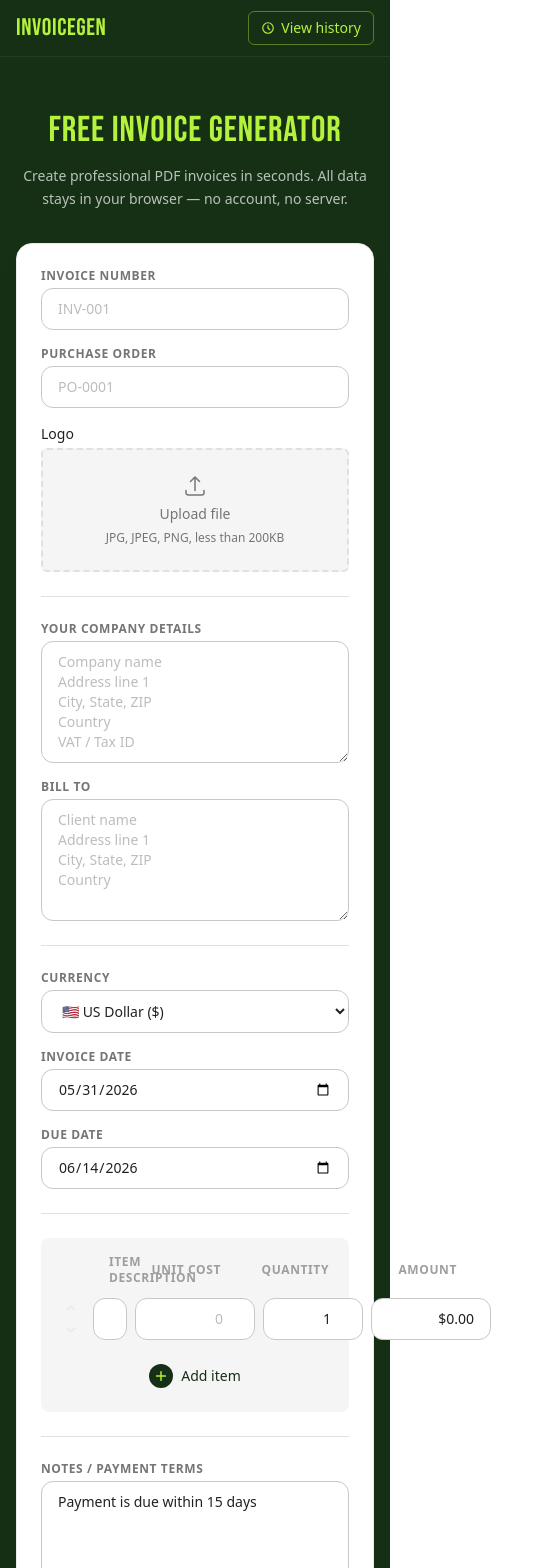
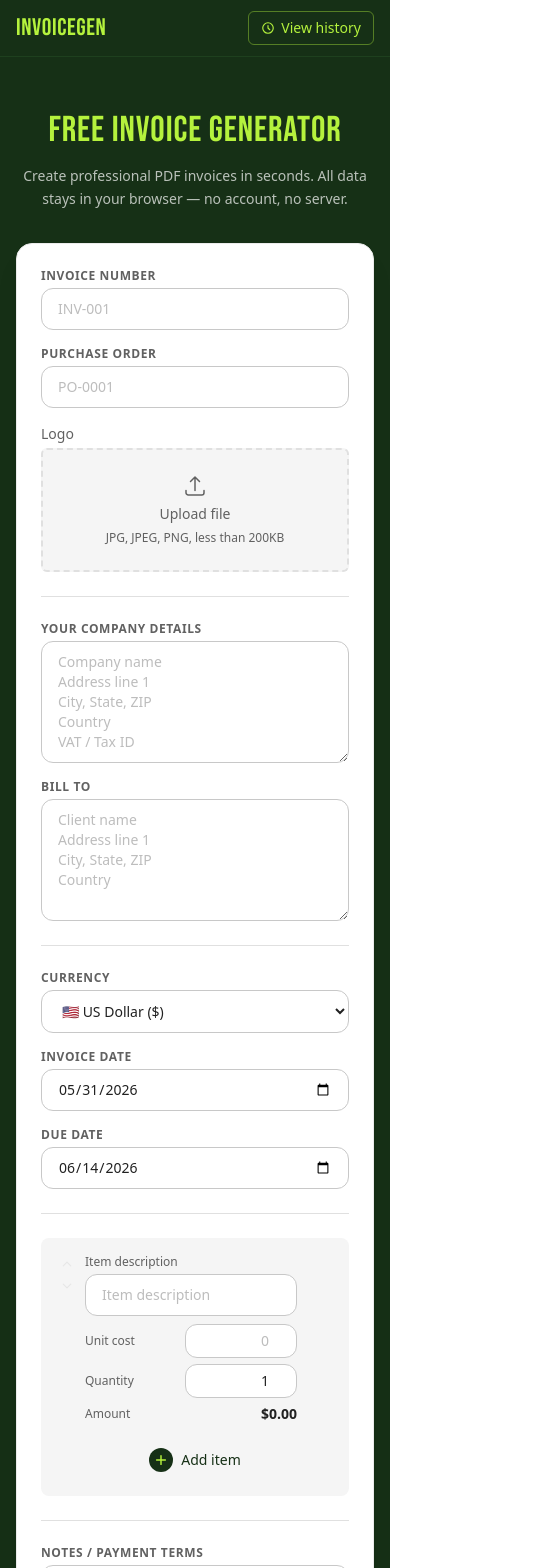
Before and after one commit to teguhrianto/invoice-generator, a Next.js app: page / in a window 390 px wide. Shown: the top 1568 px of the page, 535 px wide, since content can reach past the window. Built offline with nearby package versions, Linux system fonts and the light colour scheme.

Commit message:
style: standardise label color to #616161 across all components

```diff
--- a/src/components/history/InvoiceHistoryItem.tsx
+++ b/src/components/history/InvoiceHistoryItem.tsx
@@ -42,10 +42,10 @@ export function InvoiceHistoryItem({ summary, onLoad, onDelete }: InvoiceHistory
       {/* Metadata — single row */}
       <div className="flex items-center gap-4 min-w-0 flex-1">
         <span className="text-sm font-semibold text-[#212121] truncate">
-          {summary.invoiceNumber || <span className="text-[#757575]">—</span>}
+          {summary.invoiceNumber || <span className="text-[#616161]">—</span>}
         </span>
-        <span className="text-sm text-[#757575] truncate hidden sm:inline">{billToDisplay}</span>
-        <span className="text-xs text-[#757575] shrink-0">
+        <span className="text-sm text-[#616161] truncate hidden sm:inline">{billToDisplay}</span>
+        <span className="text-xs text-[#616161] shrink-0">
           {summary.invoiceDate ? formatDate(summary.invoiceDate) : "—"}
         </span>
       </div>
--- a/src/components/history/InvoiceHistoryPage.tsx
+++ b/src/components/history/InvoiceHistoryPage.tsx
@@ -41,7 +41,7 @@ export function InvoiceHistoryPage() {
         <div className="mb-6 flex items-center justify-between gap-4">
           <div>
             <h1 className="text-2xl font-bold text-[#1a1a2e]">Invoice history</h1>
-            <p className="mt-1 text-sm text-[#757575]">
+            <p className="mt-1 text-sm text-[#616161]">
               All invoices are stored locally in your browser.
             </p>
           </div>
@@ -72,7 +72,7 @@ export function InvoiceHistoryPage() {
                 d="M19.5 14.25v-2.625a3.375 3.375 0 00-3.375-3.375h-1.5A1.125 1.125 0 0113.5 7.125v-1.5a3.375 3.375 0 00-3.375-3.375H8.25m0 12.75h7.5m-7.5 3H12M10.5 2.25H5.625c-.621 0-1.125.504-1.125 1.125v17.25c0 .621.504 1.125 1.125 1.125h12.75c.621 0 1.125-.504 1.125-1.125V11.25a9 9 0 00-9-9z"
               />
             </svg>
-            <p className="text-[#757575] text-sm">No invoices yet.</p>
+            <p className="text-[#616161] text-sm">No invoices yet.</p>
             <Link href="/">
               <Button variant="primary" className="w-auto px-6">
                 Create your first invoice
--- a/src/components/home/TutorialSection.tsx
+++ b/src/components/home/TutorialSection.tsx
@@ -44,7 +44,7 @@ export function TutorialSection() {
         <h2 className="text-2xl sm:text-3xl font-bold text-[#212121] mb-3 text-center">
           How to create an invoice online
         </h2>
-        <p className="text-sm text-[#757575] mb-10 text-center">
+        <p className="text-sm text-[#616161] mb-10 text-center">
           Follow these four steps to fill in and download your invoice in under a minute.
         </p>
 
@@ -64,7 +64,7 @@ export function TutorialSection() {
 
               <div className="flex flex-col gap-1">
                 <span className="text-sm font-semibold text-[#212121]">{step.title}</span>
-                <p className="text-sm text-[#757575] leading-relaxed">{step.description}</p>
+                <p className="text-sm text-[#616161] leading-relaxed">{step.description}</p>
               </div>
             </div>
           ))}
--- a/src/components/invoice/InvoiceLineItemRow.tsx
+++ b/src/components/invoice/InvoiceLineItemRow.tsx
@@ -52,10 +52,7 @@ export function InvoiceLineItemRow({
   onMoveDown,
   total,
 }: InvoiceLineItemRowProps) {
-  return (
-    <div data-testid="line-item-row" className="relative flex items-center gap-2">
-      {/* Reorder buttons — absolute left, outside the row */}
-      <div className="absolute -left-8 top-1/2 -translate-y-1/2 flex flex-col gap-0.5">
+  const btnUp = (
     <button
       type="button"
       onClick={() => onMoveUp(index)}
@@ -76,6 +73,8 @@ export function InvoiceLineItemRow({
         <path strokeLinecap="round" strokeLinejoin="round" d="M4.5 15.75l7.5-7.5 7.5 7.5" />
       </svg>
     </button>
+  );
+  const btnDown = (
     <button
       type="button"
       onClick={() => onMoveDown(index)}
@@ -96,19 +95,111 @@ export function InvoiceLineItemRow({
         <path strokeLinecap="round" strokeLinejoin="round" d="M19.5 8.25l-7.5 7.5-7.5-7.5" />
       </svg>
     </button>
+  );
+  const btnRemove =
+    total > 1 ? (
+      <button
+        type="button"
+        onClick={() => onRemove(item.id)}
+        aria-label={`Remove item ${index + 1}`}
+        className="shrink-0 flex h-7 w-7 cursor-pointer items-center justify-center rounded-full bg-green-50 text-[#163016] hover:bg-red-500 hover:text-white focus-visible:outline-none transition-all duration-150"
+      >
+        <svg
+          xmlns="http://www.w3.org/2000/svg"
+          width="10"
+          height="10"
+          fill="none"
+          viewBox="0 0 24 24"
+          stroke="currentColor"
+          strokeWidth={2.5}
+          aria-hidden="true"
+        >
+          <path strokeLinecap="round" strokeLinejoin="round" d="M6 18L18 6M6 6l12 12" />
+        </svg>
+      </button>
+    ) : (
+      <span className="shrink-0 w-7 h-7" />
+    );
+
+  return (
+    <div data-testid="line-item-row" className="relative flex items-start gap-2">
+      {/* Reorder: inline on mobile, absolute on desktop */}
+      <div className="flex flex-col gap-0.5 shrink-0 sm:absolute sm:-left-8 sm:top-1/2 sm:-translate-y-1/2">
+        {btnUp}
+        {btnDown}
       </div>
 
-      {/* Description — grows to fill available space */}
+      {/* Content area */}
+      <div className="flex-1 min-w-0 flex flex-col gap-2 sm:flex-row sm:items-center sm:gap-2">
+        {/* Description */}
+        <div className="flex flex-col gap-1 sm:flex-1 sm:min-w-0">
+          <span className="text-xs font-medium text-[#616161] sm:hidden">Item description</span>
           <input
             type="text"
             value={item.description}
             placeholder="Item description"
             aria-label={`Item ${index + 1} description`}
             onChange={(e) => onUpdate(item.id, "description", e.target.value)}
-        className={`${inputCls} flex-1 min-w-0`}
+            className={`${inputCls} w-full`}
           />
+        </div>
 
-      {/* Unit cost — fixed 120px */}
+        {/* Mobile: stacked label + input rows */}
+        <div className="flex flex-col gap-1.5 sm:hidden">
+          {[
+            {
+              label: "Unit cost",
+              node: (
+                <input
+                  type="number"
+                  value={item.unitCost === 0 ? "" : item.unitCost}
+                  placeholder="0"
+                  step="any"
+                  aria-label={`Item ${index + 1} unit cost`}
+                  onChange={(e) => onUpdate(item.id, "unitCost", parseFloat(e.target.value) || 0)}
+                  className="w-28 rounded-xl border border-[#c8c8c8] bg-white px-3 py-1.5 text-sm text-[#212121] placeholder:text-[#bdbdbd] text-right focus:outline-none focus:border-[#4caf50] transition-all"
+                />
+              ),
+            },
+            {
+              label: "Quantity",
+              node: (
+                <input
+                  type="number"
+                  value={item.quantity === 0 ? "" : item.quantity}
+                  placeholder="1"
+                  min={0}
+                  step="any"
+                  aria-label={`Item ${index + 1} quantity`}
+                  onChange={(e) =>
+                    onUpdate(item.id, "quantity", Math.max(0, parseFloat(e.target.value) || 0))
+                  }
+                  className="w-28 rounded-xl border border-[#c8c8c8] bg-white px-3 py-1.5 text-sm text-[#212121] placeholder:text-[#bdbdbd] text-right focus:outline-none focus:border-[#4caf50] transition-all"
+                />
+              ),
+            },
+            {
+              label: "Amount",
+              node: (
+                <span
+                  data-testid="line-item-amount"
+                  aria-label={`Item ${index + 1} amount`}
+                  className="text-sm font-semibold text-[#212121]"
+                >
+                  {formatCurrency(item.amount, currency)}
+                </span>
+              ),
+            },
+          ].map(({ label, node }) => (
+            <div key={label} className="flex items-center justify-between gap-2">
+              <span className="text-xs text-[#616161] shrink-0">{label}</span>
+              {node}
+            </div>
+          ))}
+        </div>
+
+        {/* Desktop: inline fixed widths */}
+        <div className="hidden sm:flex sm:gap-2">
           <input
             type="number"
             value={item.unitCost === 0 ? "" : item.unitCost}
@@ -118,8 +209,6 @@ export function InvoiceLineItemRow({
             onChange={(e) => onUpdate(item.id, "unitCost", parseFloat(e.target.value) || 0)}
             className={`${inputCls} w-30 shrink-0 text-right`}
           />
-
-      {/* Quantity — fixed 100px */}
           <input
             type="number"
             value={item.quantity === 0 ? "" : item.quantity}
@@ -132,40 +221,18 @@ export function InvoiceLineItemRow({
             }
             className={`${inputCls} w-25 shrink-0 text-right`}
           />
-
-      {/* Amount — fixed 120px, read-only display */}
           <span
             data-testid="line-item-amount"
             aria-label={`Item ${index + 1} amount`}
-        className="w-30 shrink-0 flex items-center justify-end rounded-xl border border-[#c8c8c8] bg-white px-4 py-2.5 text-sm font-medium text-[#212121]"
+            className={`${inputCls} w-30 shrink-0 flex items-center justify-end font-medium`}
           >
             {formatCurrency(item.amount, currency)}
           </span>
+        </div>
+      </div>
 
-      {/* Remove button — dark green, shown only when > 1 item */}
-      {total > 1 ? (
-        <button
-          type="button"
-          onClick={() => onRemove(item.id)}
-          aria-label={`Remove item ${index + 1}`}
-          className="shrink-0 flex h-9 w-9 cursor-pointer items-center justify-center rounded-full bg-green-50 text-[#163016] hover:bg-red-500 hover:text-white focus-visible:outline-none transition-all duration-150"
-        >
-          <svg
-            xmlns="http://www.w3.org/2000/svg"
-            width="12"
-            height="12"
-            fill="none"
-            viewBox="0 0 24 24"
-            stroke="currentColor"
-            strokeWidth={2.5}
-            aria-hidden="true"
-          >
-            <path strokeLinecap="round" strokeLinejoin="round" d="M6 18L18 6M6 6l12 12" />
-          </svg>
-        </button>
-      ) : (
-        <span className="shrink-0 w-9 h-9" />
-      )}
+      {/* Remove */}
+      {btnRemove}
     </div>
   );
 }
--- a/src/components/invoice/InvoiceLineItems.tsx
+++ b/src/components/invoice/InvoiceLineItems.tsx
@@ -45,23 +45,23 @@ export function InvoiceLineItems() {
 
   return (
     <section aria-label="Line items" className="rounded-lg bg-[#f5f5f5] p-4 flex flex-col gap-3">
-      {/* Column headers — mirrors flex layout of InvoiceLineItemRow */}
+      {/* Column headers — desktop only, hidden on mobile */}
       {state.lineItems.length > 0 && (
-        <div className="flex items-center gap-2 pl-9 text-xs font-semibold uppercase tracking-wider text-[#9e9e9e]">
+        <div className="hidden sm:flex items-center gap-2 pl-9 text-xs font-semibold uppercase tracking-wider text-[#616161]">
           <span className="flex-1 min-w-0 pl-4">Item description</span>
           <span className="w-30 shrink-0 text-right pr-4">Unit cost</span>
           <span className="w-25 shrink-0 text-right pr-4">Quantity</span>
           <span className="w-30 shrink-0 text-right pr-4">Amount</span>
-          {/* Spacer matching × button width */}
-          <span className="shrink-0 w-9" />
+          <span className="shrink-0 w-7" />
         </div>
       )}
 
-      {/* Rows — pl-9 leaves space for the absolute-positioned reorder buttons */}
-      <div className="flex flex-col gap-2 pl-9">
+      {/* Rows: pl-9 on sm+ for reorder buttons, no offset on mobile */}
+      <div className="flex flex-col sm:pl-9">
         {state.lineItems.map((item, index) => (
+          <React.Fragment key={item.id}>
+            {index > 0 && <hr className="border-[#e8e8e8] my-3" />}
             <InvoiceLineItemRow
-            key={item.id}
               item={item}
               index={index}
               total={state.lineItems.length}
@@ -71,6 +71,7 @@ export function InvoiceLineItems() {
               onMoveUp={handleMoveUp}
               onMoveDown={handleMoveDown}
             />
+          </React.Fragment>
         ))}
       </div>
 
--- a/src/components/ui/Input.tsx
+++ b/src/components/ui/Input.tsx
@@ -33,7 +33,7 @@ export function Input({ label, error, className = "", id: idProp, ...rest }: Inp
     <div className="flex flex-col gap-1">
       <label
         htmlFor={inputId}
-        className="text-xs font-semibold uppercase tracking-wider text-[#757575]"
+        className="text-xs font-semibold uppercase tracking-wider text-[#616161]"
       >
         {label}
       </label>
--- a/src/components/ui/LogoUpload.tsx
+++ b/src/components/ui/LogoUpload.tsx
@@ -83,7 +83,7 @@ export function LogoUpload({ value, onChange }: LogoUploadProps) {
 
   return (
     <div className="flex flex-col gap-1">
-      <span className="text-sm font-medium text-[#212121]">Logo</span>
+      <span className="text-sm font-medium text-[#616161]">Logo</span>
 
       {value ? (
         <div className="relative inline-block">
@@ -98,7 +98,7 @@ export function LogoUpload({ value, onChange }: LogoUploadProps) {
             type="button"
             onClick={handleRemove}
             aria-label="Remove logo"
-            className="absolute -top-2 -right-2 flex h-5 w-5 items-center justify-center rounded-full bg-white border border-[#e0e0e0] text-[#757575] shadow-sm hover:bg-red-500 hover:border-red-500 hover:text-white focus-visible:outline-none focus-visible:ring-2 focus-visible:ring-red-400 transition-colors duration-150"
+            className="absolute -top-2 -right-2 flex h-5 w-5 items-center justify-center rounded-full bg-white border border-[#e0e0e0] text-[#616161] shadow-sm hover:bg-red-500 hover:border-red-500 hover:text-white focus-visible:outline-none focus-visible:ring-2 focus-visible:ring-red-400 transition-colors duration-150"
           >
             <svg
               xmlns="http://www.w3.org/2000/svg"
@@ -131,7 +131,7 @@ export function LogoUpload({ value, onChange }: LogoUploadProps) {
             viewBox="0 0 24 24"
             stroke="currentColor"
             strokeWidth={1.5}
-            className="text-[#757575]"
+            className="text-[#616161]"
             aria-hidden="true"
           >
             <path
@@ -140,8 +140,8 @@ export function LogoUpload({ value, onChange }: LogoUploadProps) {
               d="M3 16.5v2.25A2.25 2.25 0 005.25 21h13.5A2.25 2.25 0 0021 18.75V16.5m-13.5-9L12 3m0 0l4.5 4.5M12 3v13.5"
             />
           </svg>
-          <span className="text-sm text-[#757575]">Upload file</span>
-          <span className="text-xs text-[#757575]">JPG, JPEG, PNG, less than 200KB</span>
+          <span className="text-sm text-[#616161]">Upload file</span>
+          <span className="text-xs text-[#616161]">JPG, JPEG, PNG, less than 200KB</span>
         </div>
       )}
 
--- a/src/components/ui/Select.tsx
+++ b/src/components/ui/Select.tsx
@@ -31,7 +31,7 @@ export function Select({ label, options, className = "", id: idProp, ...rest }:
     <div className="flex flex-col gap-1">
       <label
         htmlFor={selectId}
-        className="text-xs font-semibold uppercase tracking-wider text-[#757575]"
+        className="text-xs font-semibold uppercase tracking-wider text-[#616161]"
       >
         {label}
       </label>
--- a/src/components/ui/Textarea.tsx
+++ b/src/components/ui/Textarea.tsx
@@ -38,7 +38,7 @@ export function Textarea({
     <div className="flex flex-col gap-1">
       <label
         htmlFor={textareaId}
-        className="text-xs font-semibold uppercase tracking-wider text-[#757575]"
+        className="text-xs font-semibold uppercase tracking-wider text-[#616161]"
       >
         {label}
       </label>
```
Also changed, not shown: src/components/invoice/InvoiceSummary.tsx (+5 -5 lines). Lines whose indentation alone changed are shown as unchanged.
